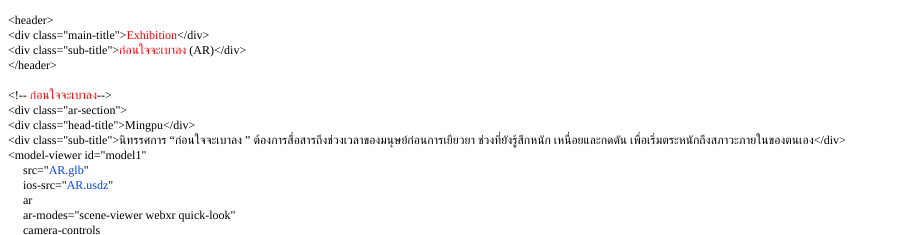
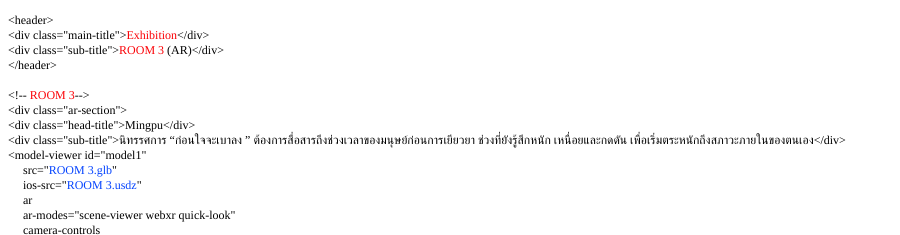
Before and after one commit to Lookpub/Exhibition, a plain HTML site: page index.html in a window 1280 px wide. Shown: the part 160-395 px from the top of the page, without its empty margins (0-900 px from the left). Drawn offline with Linux system fonts and the light colour scheme.

Commit message:
Update exhibition title and model sources in HTML

```diff
--- a/index.html
+++ b/index.html
@@ -31,16 +31,16 @@
 <p class="p2"><span class="s1"></span><br></p>
 <p class="p1"><span class="s1">&lt;header&gt;</span></p>
 <p class="p1"><span class="s1">&lt;div class="main-title"&gt;</span><span class="s2">Exhibition</span><span class="s1">&lt;/div&gt;</span></p>
-<p class="p1"><span class="s1">&lt;div class="sub-title"&gt;</span><span class="s2">ก่อนใจจะเบาลง</span><span class="s1"> (AR)&lt;/div&gt;</span></p>
+<p class="p1"><span class="s1">&lt;div class="sub-title"&gt;</span><span class="s2">ROOM 3</span><span class="s1"> (AR)&lt;/div&gt;</span></p>
 <p class="p1"><span class="s1">&lt;/header&gt;</span></p>
 <p class="p2"><span class="s1"></span><br></p>
-<p class="p3"><span class="s3">&lt;!-- </span><span class="s1">ก่อนใจจะเบาลง</span><span class="s3">--&gt;</span></p>
+<p class="p3"><span class="s3">&lt;!-- </span><span class="s1">ROOM 3</span><span class="s3">--&gt;</span></p>
 <p class="p1"><span class="s1">&lt;div class="ar-section"&gt;</span></p>
 <p class="p1"><span class="s1">&lt;div class="head-title"&gt;Mingpu&lt;/div&gt;</span></p>
 <p class="p1"><span class="s1">&lt;div class="sub-title"&gt;นิทรรศการ “ก่อนใจจะเบาลง ” ต้องการสื่อสารถึงช่วงเวลาของมนุษย์ก่อนการเยียวยา ช่วงที่ยังรู้สึกหนัก เหนื่อยและกดดัน เพื่อเริ่มตระหนักถึงสภาวะภายในของตนเอง&lt;/div&gt;</span></p>
 <p class="p1"><span class="s1">&lt;model-viewer id="model1"</span></p>
-<p class="p1"><span class="s1">     src="</span><span class="s4">AR.glb</span><span class="s1">"</span></p>
-<p class="p1"><span class="s1">     ios-src="</span><span class="s4">AR.usdz</span><span class="s1">"</span></p>
+<p class="p1"><span class="s1">     src="</span><span class="s4">ROOM 3.glb</span><span class="s1">"</span></p>
+<p class="p1"><span class="s1">     ios-src="</span><span class="s4">ROOM 3.usdz</span><span class="s1">"</span></p>
 <p class="p1"><span class="s1">     ar</span></p>
 <p class="p1"><span class="s1">     ar-modes="scene-viewer webxr quick-look"</span></p>
 <p class="p1"><span class="s1">     camera-controls</span></p>
```
